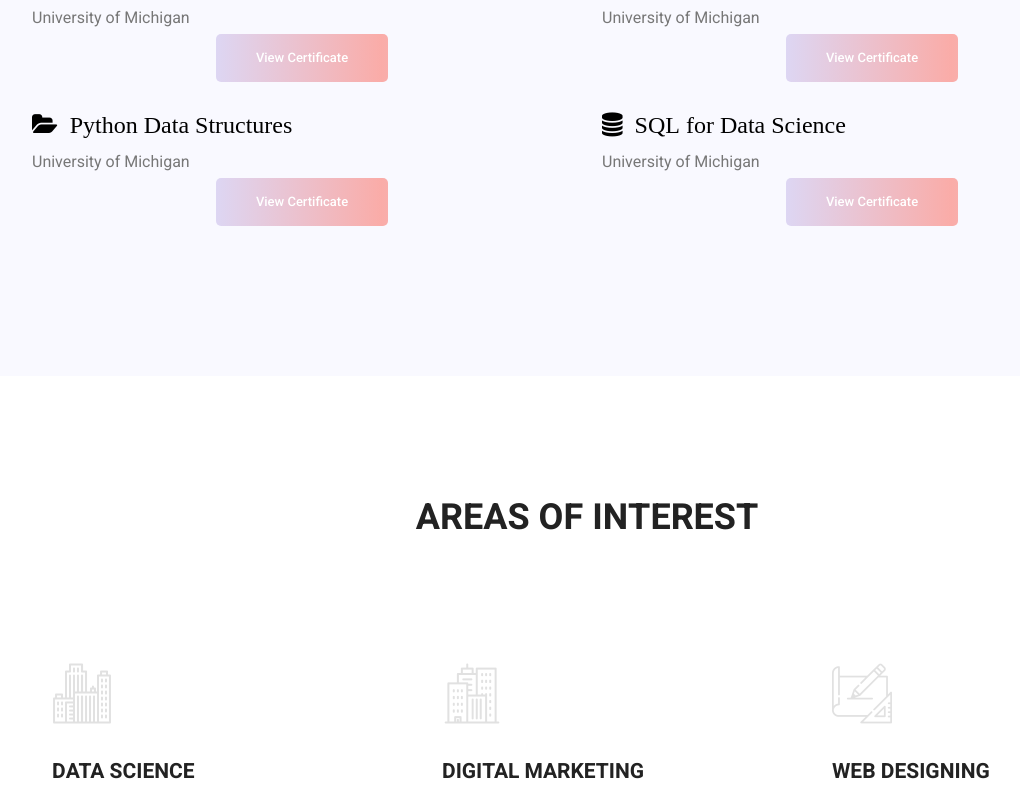
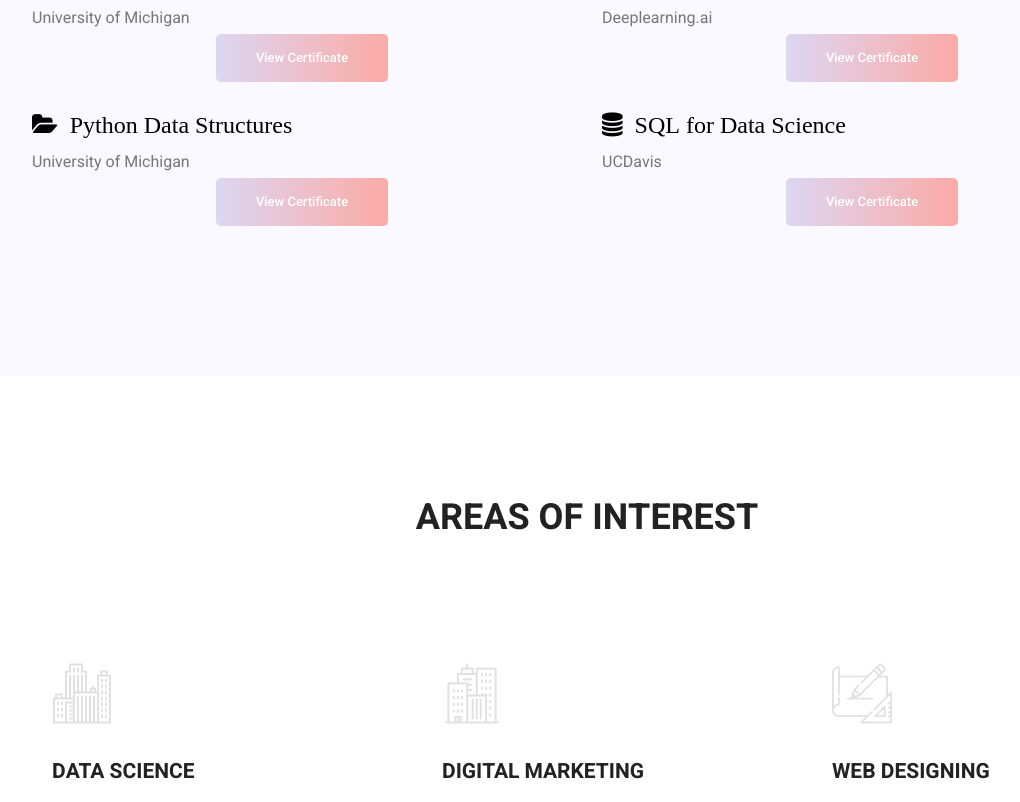
Before and after one commit to OviyaR/Portfolio, a plain HTML site: page index.html in a window 1280 px wide. Shown: the part 2707-3509 px from the top of the page, without its empty margins (53-1073 px from the left). Drawn offline with Linux system fonts and the light colour scheme.

Commit message:
Update index.html

```diff
--- a/index.html
+++ b/index.html
@@ -276,7 +276,7 @@
 					<div class="resume-item mb-4">
 
 						<font color="black"><h3><i class="fa fa-android" aria-hidden="true">&nbsp&nbspAI for Everybody</i></h3></font>
-						<span class="school">University of Michigan</span>
+						<span class="school">Deeplearning.ai</span>
 						<div class="more_btn">
         			<a class="main_btn" href="coursera/AI for everyone.pdf">View Certificate</a>
         		    </div>
@@ -286,7 +286,7 @@
 					<div class="resume-item mb-4">
 
 						<font color="black"><h3><i class="fa fa-database" aria-hidden="true">&nbsp&nbspSQL for Data Science</i></h3></font>
-						<span class="school">University of Michigan</span>
+						<span class="school">UCDavis</span>
 						<div class="more_btn">
         			<a class="main_btn" href="coursera/SQL for datascience.pdf">View Certificate</a>
         		    </div>
```
